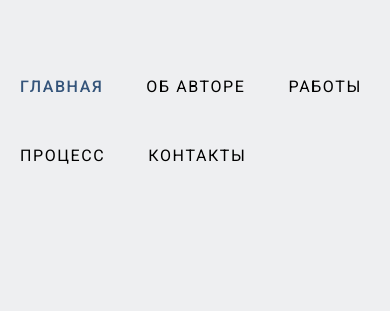
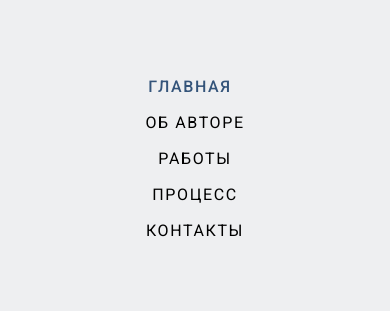
Before and after one commit to Alex-DeveloperFS/lesson_10-Responsive, a plain HTML site: page index.html in a window 390 px wide. Shown: the top 311 px of the page. Drawn offline with Linux system fonts and the light colour scheme.

Commit message:
finish upd (paddings in header)

```diff
--- a/css/style.css
+++ b/css/style.css
@@ -62,13 +62,13 @@ html {
 
 .header {
   min-height: 700px;
-  padding-top: 79px;
+  padding-top: 69px;
 }
 
 .navbar__list {
   display: flex;
   justify-content: flex-start;
-  gap: 43px;
+  gap: 23px;
 }
 
 .navbar__link {
@@ -79,6 +79,8 @@ html {
   color: var(--color-black);
   transition: 0.25s;
   display: block;
+  padding: 10px;
+  margin-bottom: -10px;
 }
 
 .navbar__link:hover {
@@ -88,6 +90,7 @@ html {
 .navbar__link--first {
   color: var(--color-navbar-first-link);
   font-weight: 500;
+  margin-left: -10px;
 }
 
 .content {
@@ -269,14 +272,14 @@ html {
 @media (max-width: 768px) {
   .navbar__list {
     flex-wrap: wrap;
+    flex-direction: column;
+    align-content: center;
+    align-items: center;
+    gap: 10px;
   }
 
   .navbar__link {
-    padding-bottom: 10px;
-  }
-
-  .navbar__link {
-    padding-bottom: 10px;
+    padding: 10px;
   }
 
   .experience__container {
@@ -294,4 +297,9 @@ html {
     height: 188px;
     margin-bottom: 100px;
   }
+
+  .navbar__link--work {
+    margin-left: -10px;
+  }
+
 }
```
